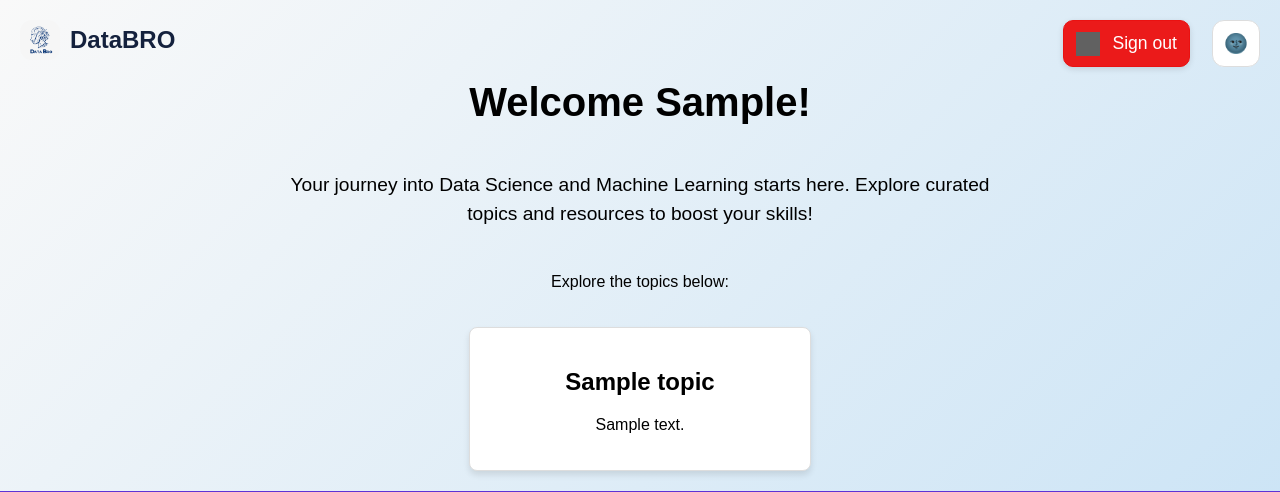
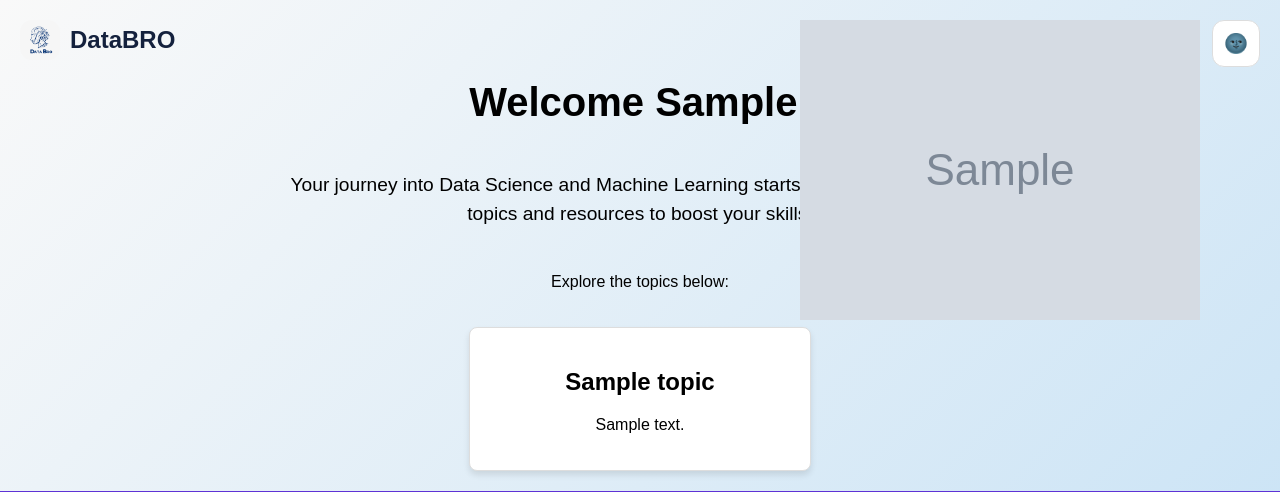
Before and after one commit to Nivin24/DataBRO, a Flask app: template templates/home.html in a window 1280 px wide. Shown: the top 492 px of the page. Run offline with Flask 3, Linux system fonts and the light colour scheme; tables that the repository leaves empty hold one stand-in row (values such as "Sample post"); the template is opened without the code that fills it: values that come from a table or form of the project are taken from there, most other values are stand-ins (such as "Sample title", 1, 10 or a date in 2020); grey boxes marked "Sample" are stand-in pictures; grey boxes are pictures that could not be loaded.

Commit message:
Update home.html

```diff
--- a/templates/home.html
+++ b/templates/home.html
@@ -343,26 +343,80 @@
             color: var(--logo-title-color, #14213d);
             transition: color 0.3s;
         }
+
         </style>
     </head>
     <body>
             <!-- GOOGLE auth  -->
 
-        <div style="position: absolute; top: 20px; right: 90px; z-index: 1100;">
+        <div class="user-controls">
         {% if user %}
-                <form action="{{ url_for('logout') }}" method="post" style="display:inline;">
-                    <button id="sign_out" type="submit">
-                        <img src="https://img.icons8.com/?size=48&id=85795&format=png"
-                             alt="Google" style="filter: invert(1);">
-                        <span id="desktop-only">Sign out</span>
+            <div class="profile-menu-container" style="position: fixed; top: 20px; right: 80px;">
+                <img src="{{ user.picture }}" alt="User Picture" class="profile-picture">
+                <div id="profileDropdown" class="profile-dropdown" style="background-color: var(--card-bg-color); color: var(--text-color); border-color: var(--card-border-color); display: none;">
+                    <a href="{{ url_for('profile') }}" style="color: var(--text-color); transition: transform 0.3s ease;">
+                        Profile
+                    </a>
+                    <a href="{{ url_for('settings') }}" style="color: var(--text-color); transition: transform 0.3s ease;">
+                        Settings
+                    </a>
+                    <form action="{{ url_for('logout') }}" method="post" style="margin: 0;">
+                        <button type="submit" class="logout-button" style="color: var(--text-color); border: none; transition: transform 0.3s ease;">
+                            Logout
                         </button>
                     </form>
+                </div>
+            </div>
+            <script>
+                const profileMenuContainer = document.querySelector('.profile-menu-container');
+                const profileDropdown = document.getElementById('profileDropdown');
+                let hideTimeout;
+
+                // Show dropdown on mouseenter
+                profileMenuContainer.addEventListener('mouseenter', () => {
+                    clearTimeout(hideTimeout);
+                    profileDropdown.style.display = 'block';
+                });
+
+                // Hide dropdown on mouseleave (with delay)
+                profileMenuContainer.addEventListener('mouseleave', () => {
+                    hideTimeout = setTimeout(() => {
+                        profileDropdown.style.display = 'none';
+                    }, 300);
+                });
+
+                profileDropdown.addEventListener('mouseenter', () => {
+                    clearTimeout(hideTimeout);
+                });
+
+                profileDropdown.addEventListener('mouseleave', () => {
+                    hideTimeout = setTimeout(() => {
+                        profileDropdown.style.display = 'none';
+                    }, 300);
+                });
+
+                // Toggle dropdown on click
+                profileMenuContainer.addEventListener('click', (e) => {
+                    // Prevent click from propagating to window (which may close the menu)
+                    e.stopPropagation();
+                    if (profileDropdown.style.display === 'block') {
+                        profileDropdown.style.display = 'none';
+                    } else {
+                        profileDropdown.style.display = 'block';
+                    }
+                });
+
+                // Optional: Hide dropdown when clicking outside
+                window.addEventListener('click', function (e) {
+                    if (!profileMenuContainer.contains(e.target)) {
+                        profileDropdown.style.display = 'none';
+                    }
+                });
+            </script>
         {% else %}
-                <a id="sign_in" href="{{ url_for('login') }}" style="text-decoration: none;">
+            <a id="sign_in" href="{{ url_for('login') }}">
                 <button>
-                        <img src="https://www.gstatic.com/firebasejs/ui/2.0.0/images/auth/google.svg"
-                            alt="Google">
-
+                    <img src="https://www.gstatic.com/firebasejs/ui/2.0.0/images/auth/google.svg" alt="Google">
                     <span id="desktop-only">Sign in</span>
                 </button>
             </a>
```
Lines whose indentation alone changed are shown as unchanged.
